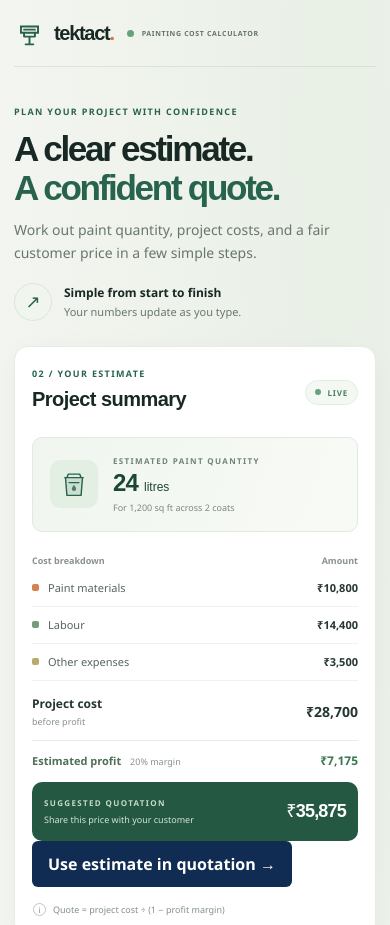
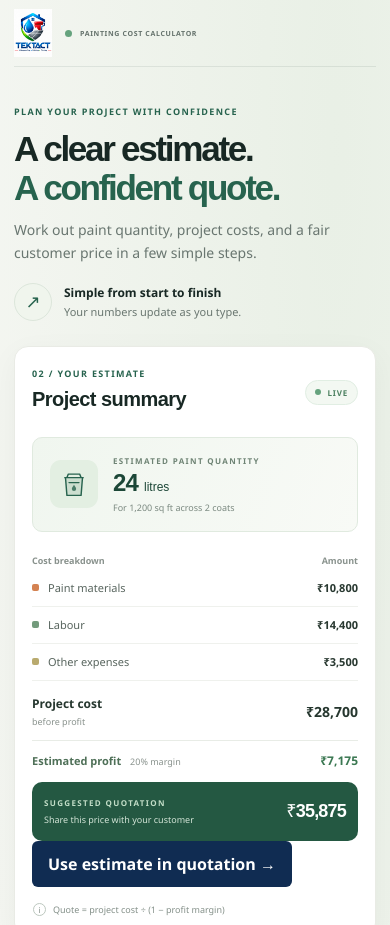
Before and after one commit to wizvikram/tektact-painting-calculator, a website: page index.html in a window 390 px wide. Shown: the top 925 px of the page. Drawn offline with Linux system fonts and the light colour scheme.

Commit message:
Use approved TEKTACT logo in painting calculator

```diff
--- a/index.html
+++ b/index.html
@@ -14,14 +14,7 @@
   <body>
     <header class="topbar">
       <a class="brand" href="#main" aria-label="Tektact Painting Cost Calculator home">
-        <span class="brand-mark" aria-hidden="true">
-          <svg viewBox="0 0 40 40" fill="none">
-            <path d="M9 11h22v8H9z" stroke="currentColor" stroke-width="2.5" />
-            <path d="M13 19v5h14v-5M20 24v10M15 34h10" stroke="currentColor" stroke-width="2.5" stroke-linecap="round" stroke-linejoin="round" />
-            <path d="M13 15h14" stroke="currentColor" stroke-width="2.5" stroke-linecap="round" />
-          </svg>
-        </span>
-        <span class="brand-name">tektact<span class="brand-period">.</span></span>
+        <img class="brand-logo" src="logo%201%202026.jpeg" alt="TEKTACT logo" />
       </a>
       <div class="topbar-label"><span class="topbar-dot"></span> PAINTING COST CALCULATOR</div>
       <div class="topbar-note"><a href="quotation.html" style="color:inherit;font-weight:700">Create blank quotation →</a></div>
--- a/styles.css
+++ b/styles.css
@@ -47,10 +47,7 @@ button, input { font: inherit; }
   text-decoration: none;
 }
 
-.brand-mark { display: grid; width: 36px; height: 36px; place-items: center; color: var(--green); }
-.brand-mark svg { width: 35px; height: 35px; }
-.brand-name { font: 800 22px/1 "Manrope", sans-serif; letter-spacing: -1.3px; }
-.brand-period { color: var(--orange); }
+.brand-logo { display: block; width: 54px; height: 68px; object-fit: contain; }
 
 .topbar-label {
   display: flex;
@@ -203,6 +200,7 @@ h1 span { color: var(--green); }
 @media (max-width: 720px) {
   .topbar, .page-shell { width: min(100% - 36px, 540px); }
   .topbar { height: 67px; }
+  .brand-logo { width: 43px; height: 56px; }
   .topbar-label { margin-left: 20px; font-size: 8px; letter-spacing: .9px; }
   .topbar-note { display: none; }
   .intro { align-items: flex-start; flex-direction: column; gap: 18px; padding: 38px 0 25px; }
@@ -216,8 +214,7 @@ h1 span { color: var(--green); }
 
 @media (max-width: 420px) {
   .topbar, .page-shell { width: calc(100% - 28px); }
-  .brand-mark, .brand-mark svg { width: 31px; height: 31px; }
-  .brand-name { font-size: 20px; }
+  .brand-logo { width: 38px; height: 50px; }
   .topbar-label { margin-left: 13px; font-size: 7px; letter-spacing: .65px; }
   .inputs-card, .estimate-card { padding: 20px 17px; }
   .form-grid { grid-template-columns: 1fr; gap: 12px; }
```
